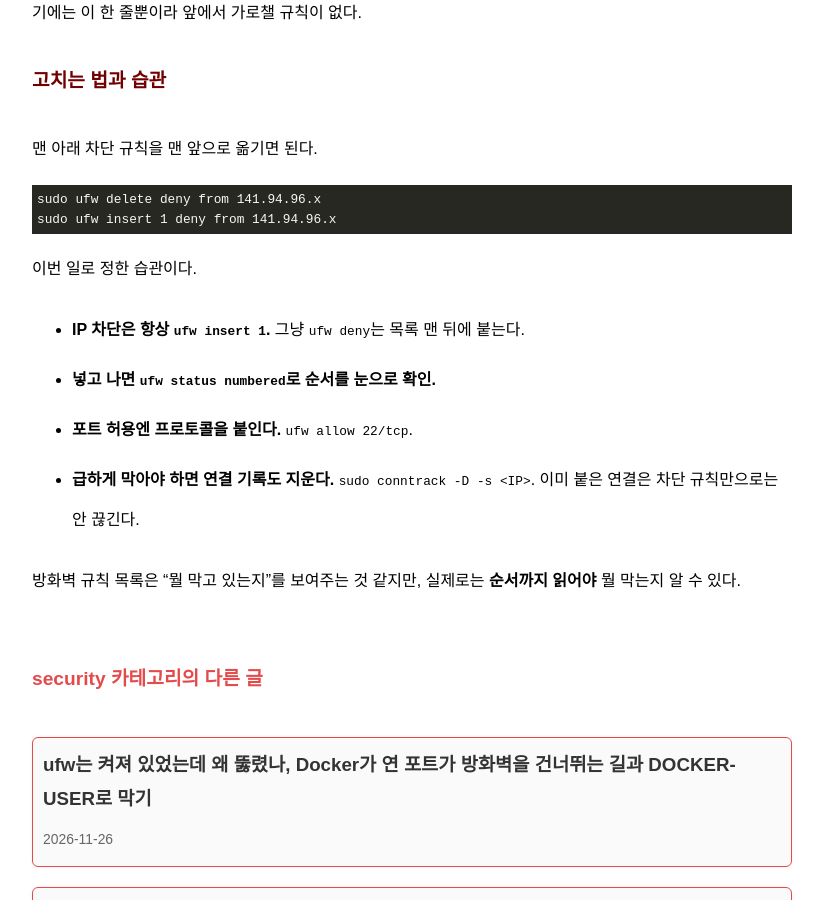
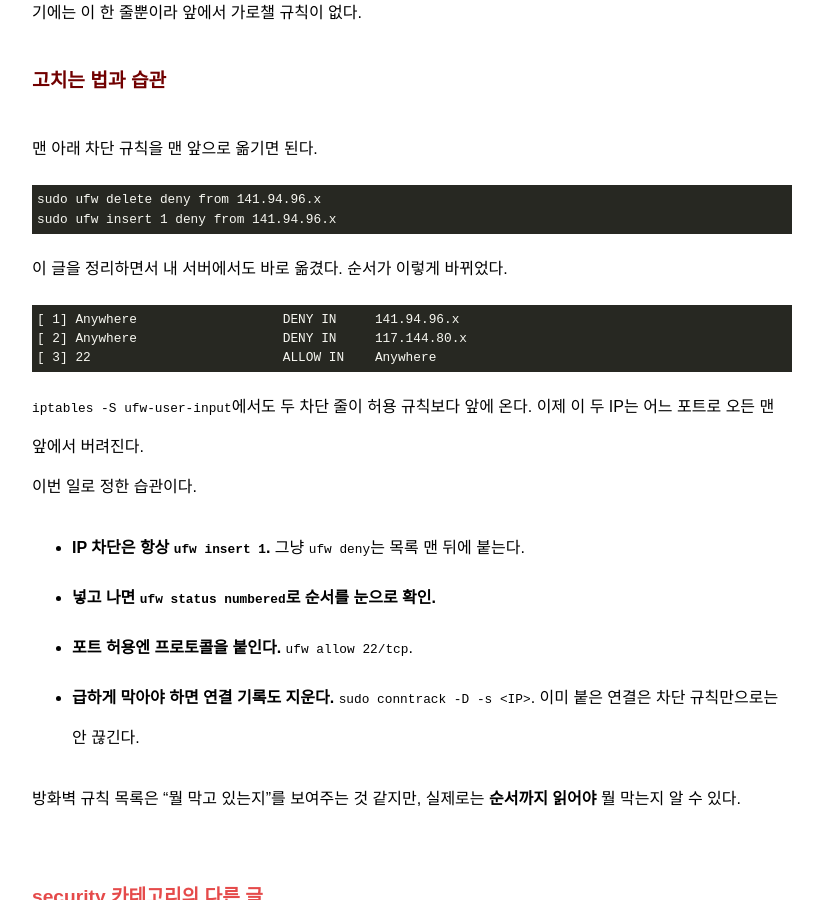
Before and after one commit to nokkiwa/nokkiwa.github.io, a Jekyll site: the page built from _posts/security/2026-12-05-ufw-rule-order-and-established.md, in a window 1280 px wide and 900 px high, scrolled down 3909 px. Shown: the whole window, without its empty margins (228-1051 px from the left). Built offline with Jekyll 4.4.1, drawn with Linux system fonts in a browser that asks for light colours; some web fonts are replaced.

Commit message:
ufw 규칙 순서 글에 실제 서버 수정 결과 추가
Co-Authored-By: Claude Opus 5.5 <noreply@anthropic.com>
Claude-Session: https://claude.ai/code/session_011Ar4cgkXXe9NW17nRLwYrZ

````diff
--- a/_posts/security/2026-12-05-ufw-rule-order-and-established.md
+++ b/_posts/security/2026-12-05-ufw-rule-order-and-established.md
@@ -138,6 +138,16 @@ sudo ufw delete deny from 141.94.96.x
 sudo ufw insert 1 deny from 141.94.96.x
 ```
 
+이 글을 정리하면서 내 서버에서도 바로 옮겼다. 순서가 이렇게 바뀌었다.
+
+```
+[ 1] Anywhere                   DENY IN     141.94.96.x
+[ 2] Anywhere                   DENY IN     117.144.80.x
+[ 3] 22                         ALLOW IN    Anywhere
+```
+
+`iptables -S ufw-user-input`에서도 두 차단 줄이 허용 규칙보다 앞에 온다. 이제 이 두 IP는 어느 포트로 오든 맨 앞에서 버려진다.
+
 이번 일로 정한 습관이다.
 
 - **IP 차단은 항상 `ufw insert 1`.** 그냥 `ufw deny`는 목록 맨 뒤에 붙는다.
````
